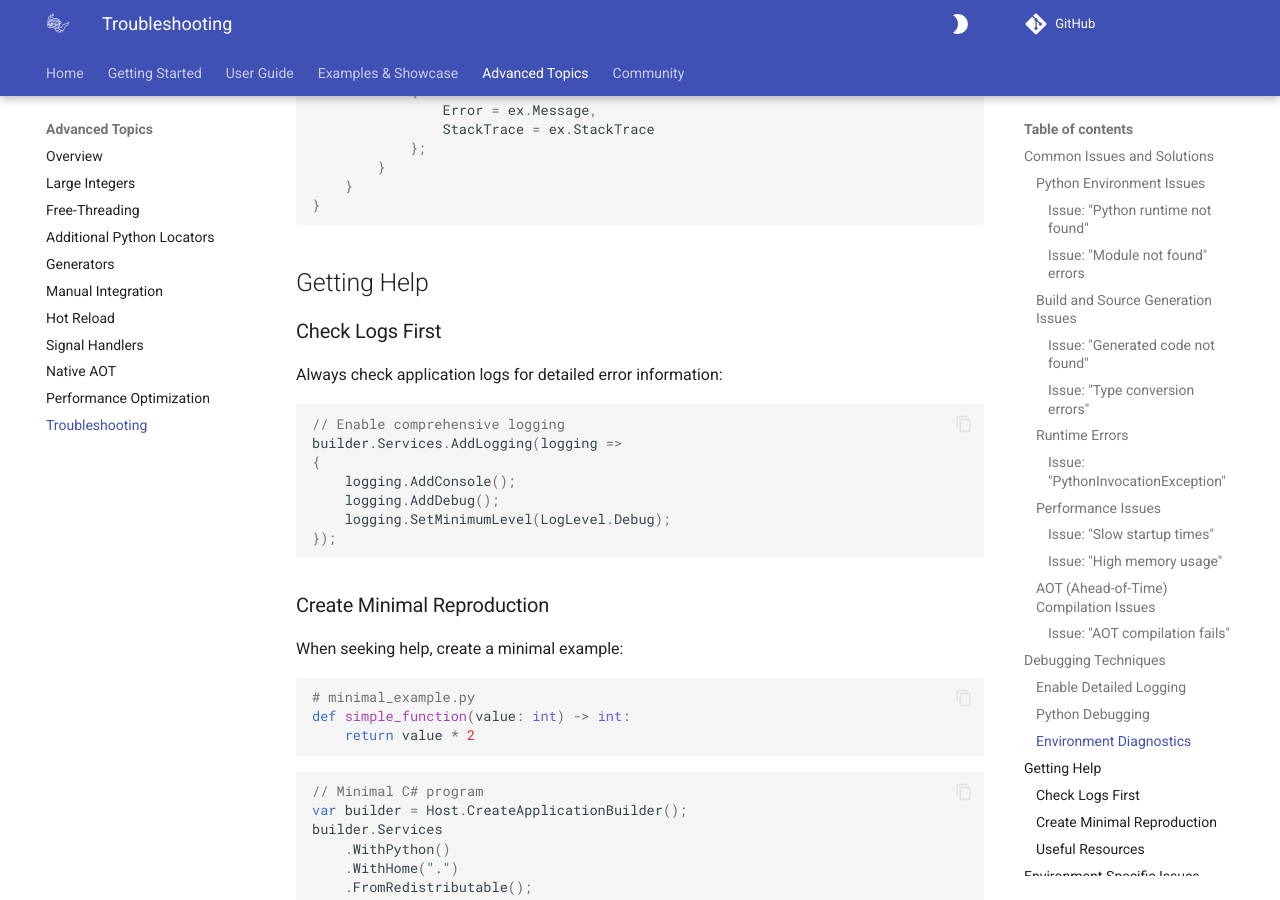
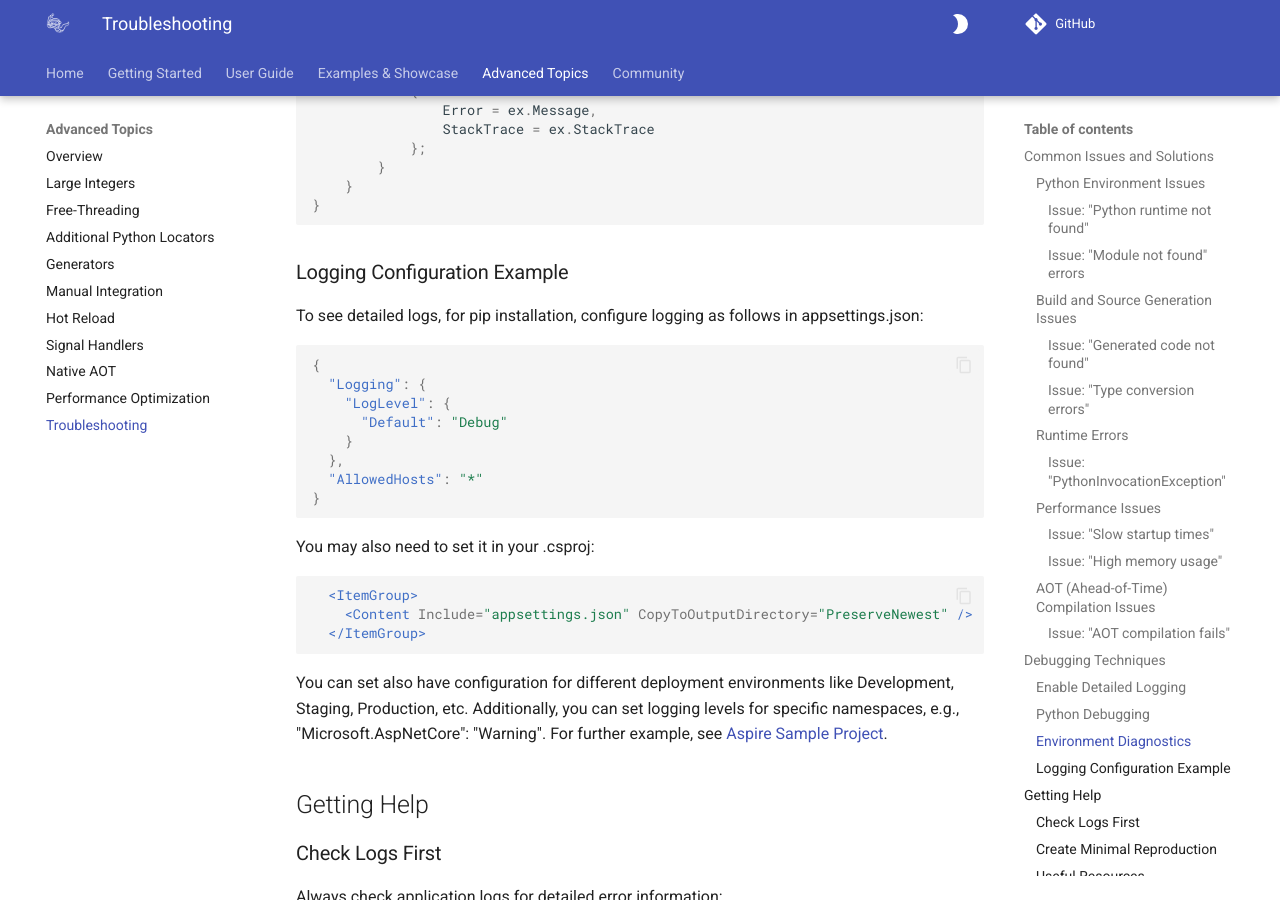
Before and after one commit to tonybaloney/CSnakes, an MkDocs documentation site: the page built from docs/advanced/troubleshooting.md, in a window 1280 px wide and 900 px high, scrolled down 9754 px. Built offline with MkDocs 1.6.1 and Material for MkDocs 9.7.7, drawn with Linux system fonts in a browser that asks for light colours; comment, search, counter and statistics services are not loaded; the version menu is left out.

Commit message:
Adding docs for logging configuration

````diff
--- a/docs/advanced/troubleshooting.md
+++ b/docs/advanced/troubleshooting.md
@@ -487,7 +487,26 @@ public class DiagnosticsService
     }
 }
 ```
-
+### Logging Configuration Example
+To see detailed logs, for pip installation, configure logging as follows in appsettings.json:
+```json
+{
+  "Logging": {
+    "LogLevel": {
+      "Default": "Debug"
+    }
+  },
+  "AllowedHosts": "*"
+}
+```
+You may also need to set it in your .csproj:
+```xml
+  <ItemGroup>
+    <Content Include="appsettings.json" CopyToOutputDirectory="PreserveNewest" />
+  </ItemGroup>
+```
+You can set also have configuration for different deployment environments like Development, Staging, Production, etc. Additionally, you can set logging levels for specific namespaces, e.g., "Microsoft.AspNetCore": "Warning".
+For further example, see [Aspire Sample Project](https://github.com/tonybaloney/CSnakes/tree/main/samples/Aspire).
 ## Getting Help
 
 ### Check Logs First
````
